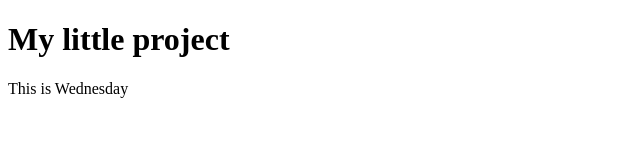
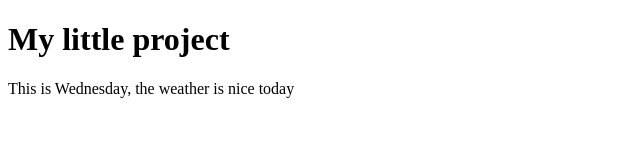
Before and after one commit to jasonchanhk/LAP-2-Code-Challenge, a plain HTML site: page client/index.html in a window 1280 px wide. Shown: the whole page, without its empty margins (0-640 px from the left). Drawn offline with Linux system fonts and the light colour scheme.

```diff
--- a/client/index.html
+++ b/client/index.html
@@ -9,7 +9,7 @@
 </head>
 <body>
     <h1>My little project</h1>
-    <div>This is Wednesday</div>
+    <div>This is Wednesday, the weather is nice today</div>
     <script src='static/js/index.js'></script>
 </body>
 </html>
```
